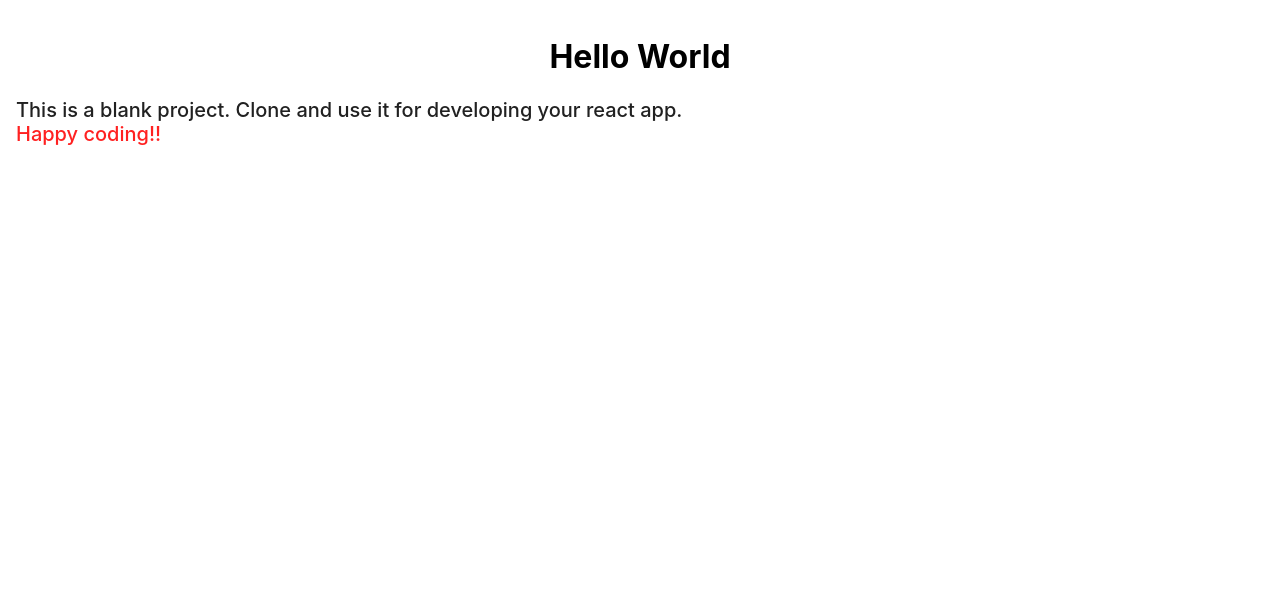
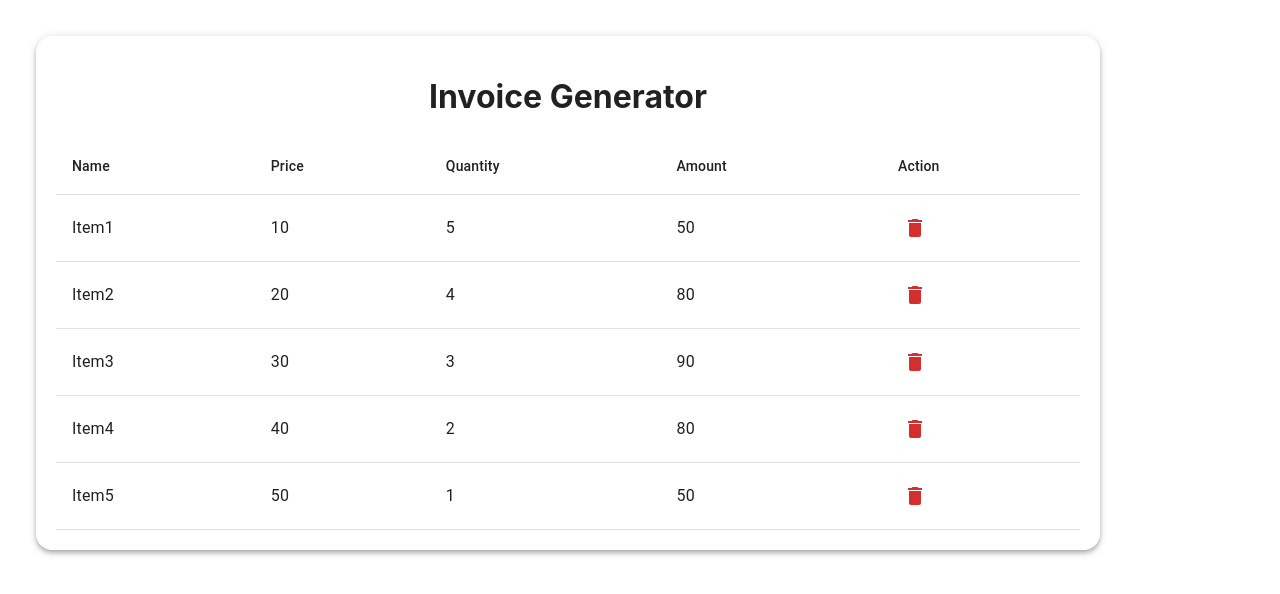
Before and after one commit to Your-Akshat/Invoice-Generator, a React (Create React App) app: page / in a window 1280 px wide. Shown: the top 594 px of the page. Built offline with nearby package versions, Linux system fonts and the light colour scheme.

Commit message:
listing done

```diff
--- a/src/library/components/DeleteDialogue/DeleteDialogue.jsx
+++ b/src/library/components/DeleteDialogue/DeleteDialogue.jsx
@@ -7,25 +7,30 @@ import {
   Button,
 } from "@mui/material";
 
-const DeleteDialogue = (
+const DeleteDialogue = ({
   open,
   onClose,
   onSecondaryClick,
   onPrimaryClick,
+  disabler,
   title = "Delete Item",
   content = "Do you want to delete this item?",
   primaryText = "Confirm",
   secondaryText = "Cancel",
-) => {
+}) => {
   return (
     <Dialog open={open} onClose={onClose}>
       <DialogTitle>{title}</DialogTitle>
       <DialogContent>{content}</DialogContent>
       <DialogActions>
-        <Button onClick={onSecondaryClick} color="secondary">
+        <Button
+          onClick={onSecondaryClick}
+          color="secondary"
+          disabled={disabler}
+        >
           {secondaryText}
         </Button>
-        <Button onClick={onPrimaryClick} color="primary">
+        <Button onClick={onPrimaryClick} color="primary" disabled={disabler}>
           {primaryText}
         </Button>
       </DialogActions>
--- a/src/pages/Home/Home.css
+++ /dev/null
@@ -1,13 +0,0 @@
-h1{
-    text-align: center;
-}
-
-p{
-    font-size: 20px;
-    color: #212121;
-    font-weight: 500;
-}
-
-span{
-    color: #ff2121;
-}
--- a/src/pages/Home/Home.jsx
+++ b/src/pages/Home/Home.jsx
@@ -1,16 +1,68 @@
-import React from "react";
-import "./Home.css"
+import React, { useEffect, useState } from "react";
+import styles from "./Home.module.scss";
+import {
+    Paper,
+    TableContainer,
+    Table,
+    TableHead,
+    TableRow,
+    TableCell,
+    TableBody,
+}from "@mui/material";
+import ItemRow from "./ItemRow/ItemRow";
+
+const tempItems = [
+    {name : "Item1", price: 10, quantity: 5},
+    {name : "Item2", price: 20, quantity: 4},
+    {name : "Item3", price: 30, quantity: 3},
+    {name : "Item4", price: 40, quantity: 2},
+    {name : "Item5", price: 50, quantity: 1}
+]
 
 const Home = () => {
-    return(
-        <div>
-            <h1>Hello World</h1>
-            <p>
-                This is a blank project. Clone and use it for developing your react app. <br />
-                <span> Happy coding!!</span>
-            </p>
-        </div>
-    );
-}
+
+  const [invoiceItems, setInvoiceItems] = useState([]);
+
+  const getInvoiceItems = async () => {
+    setInvoiceItems(tempItems);
+  };
+
+  useEffect(() => {
+    getInvoiceItems();
+  }, [])
+
+  return (
+    <Paper elevation={4} className={styles.paper_container}>
+      <h1 className={styles.main_heading}>Invoice Generator</h1>
+
+      <TableContainer>
+        <Table>
+          <TableHead>
+            <TableRow>
+              <TableCell>Name</TableCell>
+              <TableCell>Price</TableCell>
+              <TableCell>Quantity</TableCell>
+              <TableCell>Amount</TableCell>
+              <TableCell>Action</TableCell>
+            </TableRow>
+          </TableHead>
+          <TableBody>
+            {invoiceItems.length === 0 ? (
+                <TableRow>
+                <TableCell colSpan={4} align="center">
+                    No invoiceItems
+                </TableCell>
+                </TableRow>
+            ) : (
+                invoiceItems.map((item, index) => <ItemRow key={index} item={item} fetchUpdates={getInvoiceItems} />)
+            )}
+          </TableBody>
+        </Table>
+      </TableContainer>
+
+
+    </Paper>
+  );
+};
 
 export default Home;
--- /dev/null
+++ b/src/pages/Home/Home.module.scss
@@ -0,0 +1,11 @@
+.paper_container {
+  border-radius: 16px !important;
+  max-width: calc(100vw - 256px) !important;
+  overflow: hidden;
+  padding: 20px;
+  margin: 20px;
+
+    .main_heading{
+        text-align: center;
+    }
+}
--- /dev/null
+++ b/src/pages/Home/ItemRow/ItemRow.jsx
@@ -0,0 +1,65 @@
+import React, { useState } from "react";
+import { TableRow, TableCell, Typography, IconButton } from "@mui/material";
+import { Delete } from "@mui/icons-material";
+import DeleteDialogue from "../../../library/components/DeleteDialogue/DeleteDialogue";
+
+const ItemRow = ({ item, fetchUpdates }) => {
+  const [isDialogueOpen, setDialogueOpen] = useState(false);
+  const [isLoading, setIsLoading] = useState(false);
+
+  const openDeleteDialogue = () => {
+    setDialogueOpen(true);
+  };
+
+  const closeDeleteDialogue = () => {
+    setDialogueOpen(false);
+  };
+
+  const deleteItem = async () => {
+    try {
+      setIsLoading(true);
+      console.log(item?.name, "deleted");
+      await fetchUpdates();
+      closeDeleteDialogue();
+      setIsLoading(false);
+    } catch (error) {
+      console.error("Failed to delete: ", error);
+    }
+  };
+
+  return (
+    <>
+      {item && (
+        <TableRow>
+          <TableCell>
+            <Typography>{item?.name}</Typography>
+          </TableCell>
+          <TableCell>
+            <Typography>{item?.price}</Typography>
+          </TableCell>
+          <TableCell>
+            <Typography>{item?.quantity}</Typography>
+          </TableCell>
+          <TableCell>
+            <Typography>{item?.quantity * item?.price || 0}</Typography>
+          </TableCell>
+          <TableCell>
+            <IconButton size="small" color="error" onClick={openDeleteDialogue}>
+              <Delete />
+            </IconButton>
+          </TableCell>
+        </TableRow>
+      )}
+
+      <DeleteDialogue
+        open={isDialogueOpen}
+        close={closeDeleteDialogue}
+        onSecondaryClick={closeDeleteDialogue}
+        onPrimaryClick={deleteItem}
+        disabler={isLoading}
+      />
+    </>
+  );
+};
+
+export default ItemRow;
```
